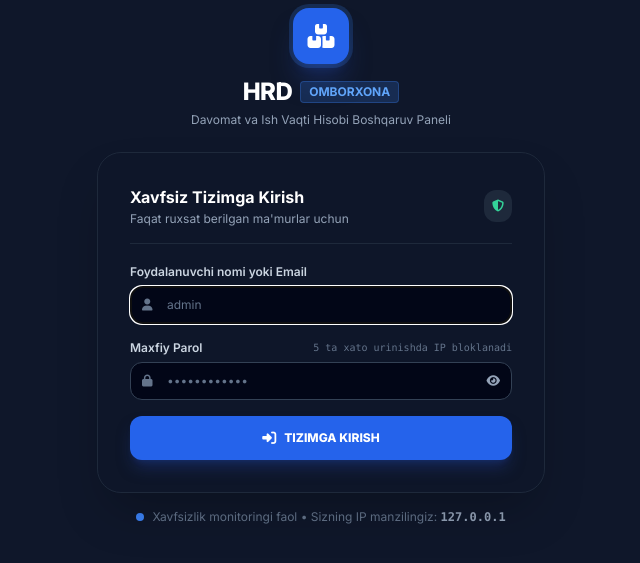
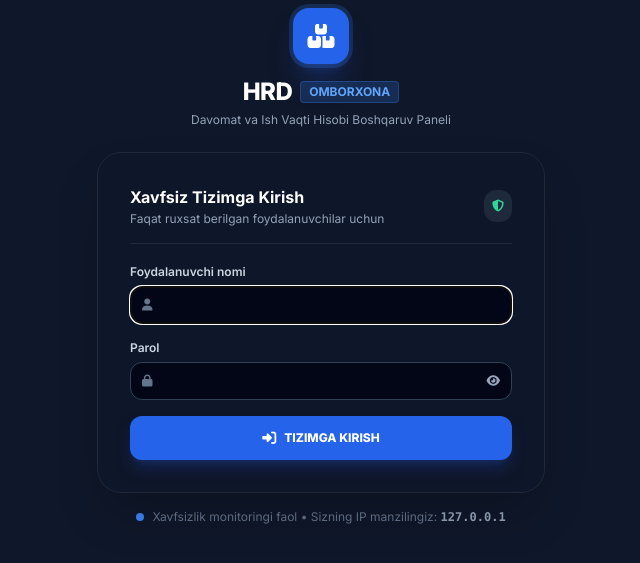
Before and after one commit to yoqub707-boop/hrd-warehouse-attendance, a PHP site: page /login.php in a window 1280 px wide. Shown: the part 134-697 px from the top of the page, without its empty margins (319-959 px from the left). Run offline with PHP 8.4, Linux system fonts and the light colour scheme; data comes from the database, SQL or seed files in the repository; some libraries are stand-ins or nearby versions.

Commit message:
Update login labels: keep Foydalanuvchi nomi, remove placeholder hint, update subtitle

```diff
--- a/login.php
+++ b/login.php
@@ -82,7 +82,7 @@ if ($_SERVER['REQUEST_METHOD'] === 'POST') {
             <div class="flex items-center justify-between pb-4 border-b border-slate-800 mb-5">
                 <div>
                     <h2 class="text-base font-bold text-white">Xavfsiz Tizimga Kirish</h2>
-                    <p class="text-xs text-slate-400 mt-0.5">Faqat ruxsat berilgan ma'murlar uchun</p>
+                    <p class="text-xs text-slate-400 mt-0.5">Faqat ruxsat berilgan foydalanuvchilar uchun</p>
                 </div>
                 <span class="p-2 rounded-xl bg-slate-800 text-emerald-400 text-xs" title="SSL / TLS Xavfsiz ulanish">
                     <i class="fa-solid fa-shield-halved"></i>
@@ -101,14 +101,14 @@ if ($_SERVER['REQUEST_METHOD'] === 'POST') {
             <form method="POST" action="login.php?redirect=<?= urlencode($redirect) ?>" class="space-y-4 text-xs">
                 <input type="hidden" name="csrf_token" value="<?= Helpers::csrfToken() ?>">
 
-                <!-- Foydalanuvchi nomi / Email -->
+                <!-- Foydalanuvchi nomi -->
                 <div>
-                    <label class="block font-semibold text-slate-300 mb-1.5">Foydalanuvchi nomi yoki Email</label>
+                    <label class="block font-semibold text-slate-300 mb-1.5">Foydalanuvchi nomi</label>
                     <div class="relative">
                         <div class="absolute inset-y-0 left-0 pl-3 flex items-center pointer-events-none text-slate-500">
                             <i class="fa-solid fa-user text-xs"></i>
                         </div>
-                        <input type="text" name="username" required autofocus placeholder="admin" value="<?= Helpers::e($_POST['username'] ?? '') ?>"
+                        <input type="text" name="username" required autofocus value="<?= Helpers::e($_POST['username'] ?? '') ?>"
                                class="w-full bg-slate-950 border border-slate-700 rounded-xl pl-9 pr-3 py-2.5 text-white placeholder-slate-500 focus:outline-hidden focus:border-blue-500 text-xs">
                     </div>
                 </div>
@@ -116,14 +116,13 @@ if ($_SERVER['REQUEST_METHOD'] === 'POST') {
                 <!-- Parol -->
                 <div>
                     <div class="flex items-center justify-between mb-1.5">
-                        <label class="font-semibold text-slate-300">Maxfiy Parol</label>
-                        <span class="text-[10px] text-slate-500 font-mono">5 ta xato urinishda IP bloklanadi</span>
+                        <label class="font-semibold text-slate-300">Parol</label>
                     </div>
                     <div class="relative">
                         <div class="absolute inset-y-0 left-0 pl-3 flex items-center pointer-events-none text-slate-500">
                             <i class="fa-solid fa-lock text-xs"></i>
                         </div>
-                        <input type="password" name="password" id="loginPassword" required placeholder="••••••••••••"
+                        <input type="password" name="password" id="loginPassword" required
                                class="w-full bg-slate-950 border border-slate-700 rounded-xl pl-9 pr-10 py-2.5 text-white placeholder-slate-500 focus:outline-hidden focus:border-blue-500 text-xs">
                         <button type="button" onclick="togglePasswordVisibility()" class="absolute inset-y-0 right-0 pr-3 flex items-center text-slate-400 hover:text-white">
                             <i id="passwordEye" class="fa-solid fa-eye text-xs"></i>
```
